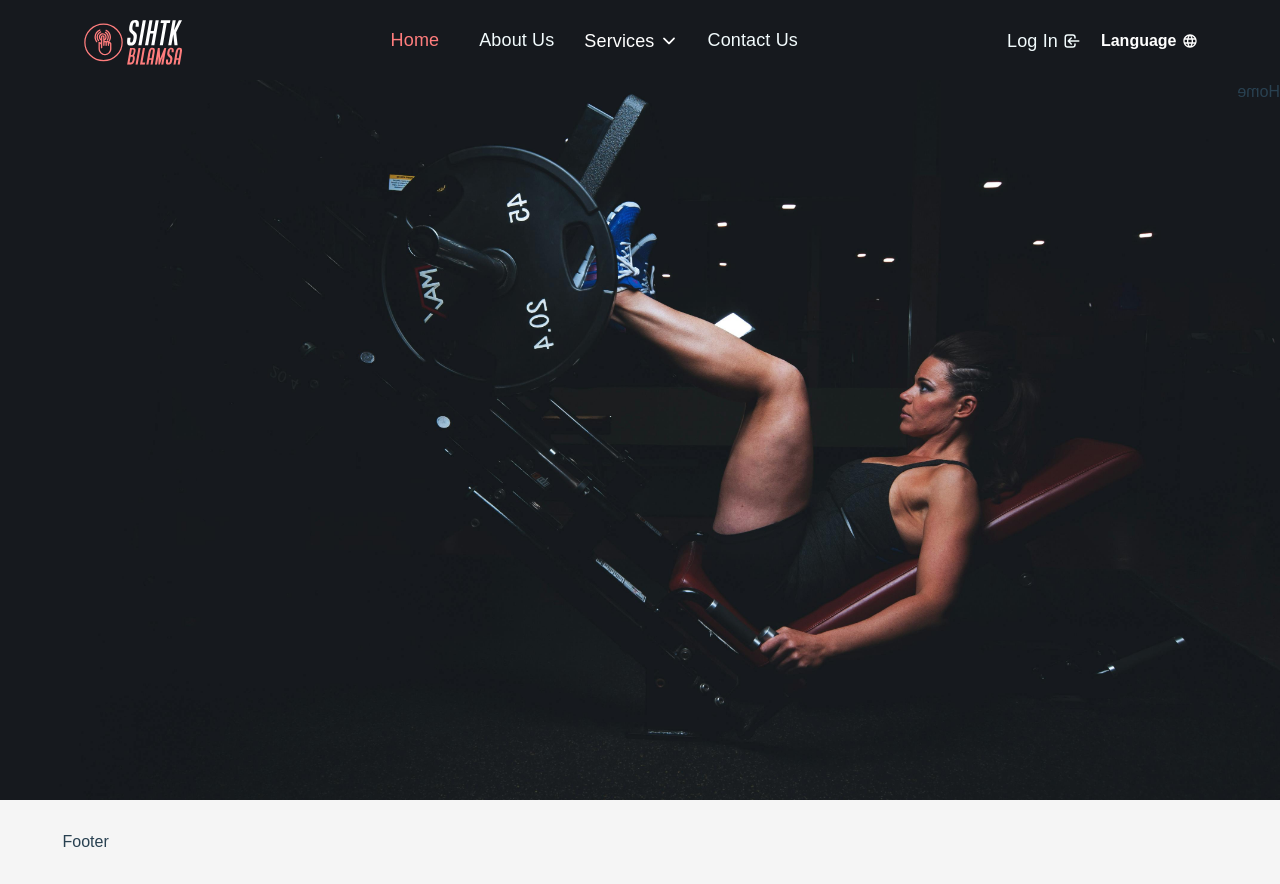
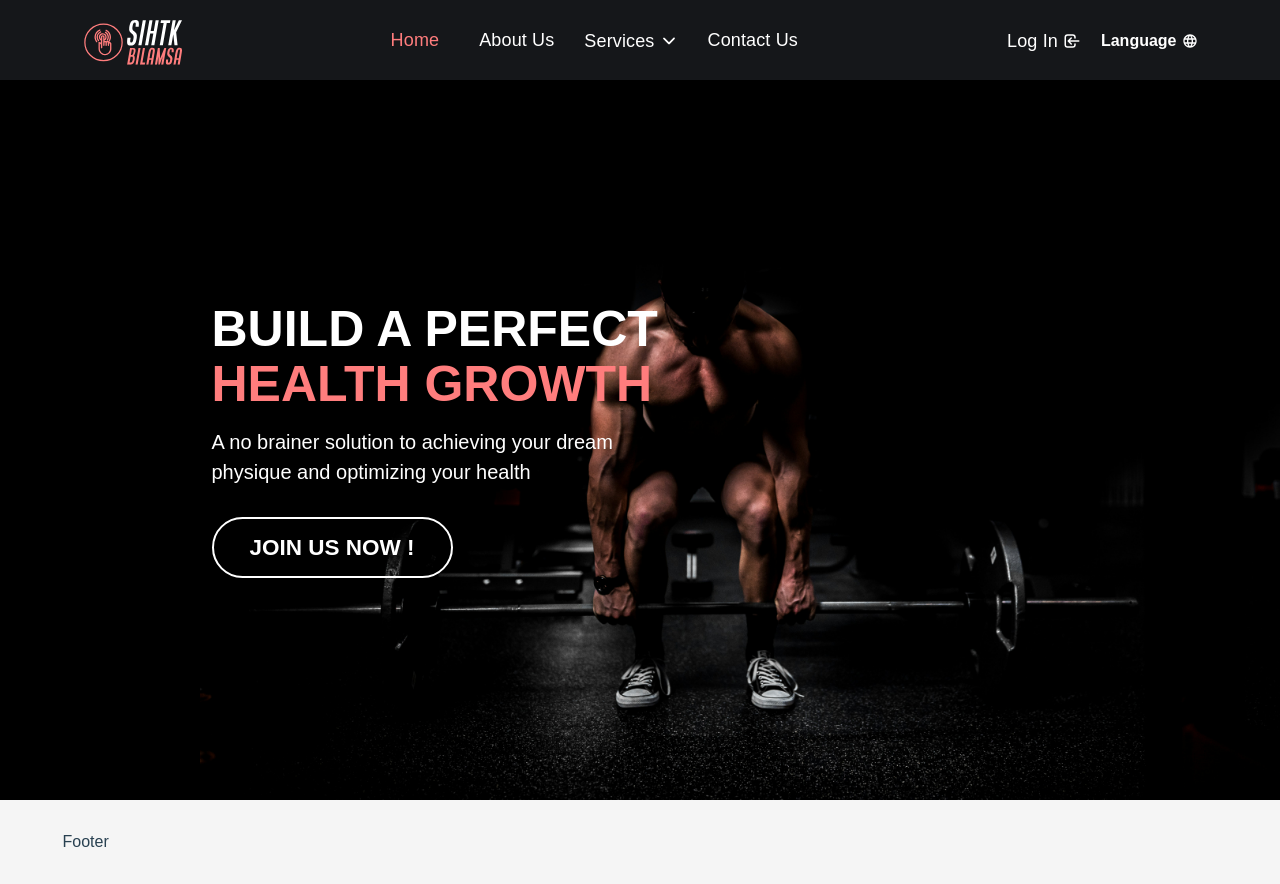
Before and after one commit to aligamaljk/sihtkBilamsa, a React (Vite) app: page / in a window 1280 px wide. Built offline with nearby package versions, Linux system fonts and the light colour scheme.

Commit message:
Added Btn component, created UI folder, added styles for the navabar, added info section into hero section

```diff
--- a/src/Components/Header/Header.tsx
+++ b/src/Components/Header/Header.tsx
@@ -100,7 +100,7 @@ const HeaderApp: React.FC<ITranslation> = ({ t }) => {
           onClick={() => setActiveTab('home')}
           classNameTab='home'
           state={activeTab}
-          linkText={t.home}
+          linkText={t.homeTab}
         />
         {/* <Link to='/about'>{t.aboutUs}</Link> */}
         <ActiveLinkTab
--- a/src/Components/Header/OwnLayout.scss
+++ b/src/Components/Header/OwnLayout.scss
@@ -19,7 +19,7 @@
         font-size: 24px;
         font-weight: 700;
         a {
-          color: $white-500;
+          color: $white;
         }
       }
       .links {
@@ -28,7 +28,7 @@
         gap: 20px;
       }
       a {
-        color: $white-500;
+        color: $white;
         font-size: 18px;
         letter-spacing: 0.14px;
         text-transform: capitalize;
--- a/src/Components/Home/Home.scss
+++ b/src/Components/Home/Home.scss
@@ -1,7 +1,59 @@
+@import '../../styles/variables';
+
 .home {
-  background-image: url('/hero-img.jpg');
-  background-position: center;
-  background-size: cover;
-  transform: scaleX(-1);
   min-height: calc(100vh - 80px);
+  position: relative;
+  z-index: 1;
+  color: $white;
+
+  &::after {
+    content: '';
+    position: absolute;
+    inset: 0;
+    z-index: -1;
+    transform: scaleX(-1);
+
+    background-image: url('/hero-img2.jpg');
+    // background-position: center;
+    // background-size: cover;
+    background-size: contain;
+    background-repeat: no-repeat;
+    background-color: $black;
+  }
+
+  .container {
+    position: relative;
+  }
+
+  // Section info and text
+  .section-info {
+    position: absolute;
+    top: 0;
+    left: 140px;
+    z-index: 20;
+    height: calc(100vh - 80px);
+    display: flex;
+    flex-direction: column;
+    justify-content: center;
+    transform: translateY(0px);
+    align-items: start;
+
+    h1 {
+      font-size: 5rem;
+      font-weight: 700;
+      line-height: 5.5rem;
+      text-transform: uppercase;
+      color: $white;
+    }
+    .second-heading {
+      // color: white;
+      color: $primary-color;
+    }
+    p {
+      font-size: 2rem;
+      font-weight: 400;
+      max-width: 480px;
+      margin: 15px 0px 30px;
+    }
+  }
 }
--- a/src/Components/Home/Home.tsx
+++ b/src/Components/Home/Home.tsx
@@ -1,11 +1,21 @@
 import { ITranslation } from '../../types';
+import Btn from '../UI/Button/Btn';
 import './Home.scss';
 
 const Home = ({ t }: ITranslation) => {
   return (
-    <div className='home'>
-      <h1>{t.home}</h1>
-    </div>
+    <section className='home'>
+      <div className='container'>
+        <div className='section-info'>
+          <h1>{t.homePage?.hero?.h1_1}</h1>
+          <h1 className='second-heading'>{t.homePage?.hero?.h1_2}</h1>
+          <p>{t.homePage?.hero?.p}</p>
+          <Btn size='lg' onClick={() => console.log('clicked')}>
+            {t.homePage?.hero?.btn}
+          </Btn>
+        </div>
+      </div>
+    </section>
   );
 };
 
--- /dev/null
+++ b/src/Components/UI/Button/Btn.scss
@@ -0,0 +1,36 @@
+@import '../../../styles/variables';
+
+.btn {
+  text-transform: uppercase;
+  border-radius: 50px;
+  padding: 0.7em 1.6em;
+
+  &.sm {
+    font-size: 1.2rem;
+    font-weight: 400;
+  }
+
+  &.md {
+    font-size: 1.7rem;
+    font-weight: 600;
+  }
+
+  &.lg {
+    font-size: 2.25rem;
+    font-weight: 700;
+  }
+}
+
+@media (max-width: 480px) {
+  .btn {
+    .sm {
+      font-size: 0.8rem;
+    }
+    .md {
+      font-size: 1rem;
+    }
+    .lg {
+      font-size: 1.4rem;
+    }
+  }
+}
--- /dev/null
+++ b/src/Components/UI/Button/Btn.tsx
@@ -0,0 +1,40 @@
+import React from 'react';
+import './Btn.scss';
+
+interface BtnPropsType {
+  children: React.ReactNode;
+  onClick?: () => void;
+  size?: 'sm' | 'md' | 'lg';
+  styles?: { [key: string]: string };
+}
+
+function Btn({
+  children,
+  onClick,
+  size = 'md',
+  styles
+}: BtnPropsType) {
+  const sizes = {
+    sm: 'sm',
+    md: 'md',
+    lg: 'lg'
+  };
+
+  const btnStyles = {
+    border: '2px solid white',
+    color: 'white',
+    ...styles
+  };
+
+  return (
+    <button
+      onClick={onClick}
+      className={`btn ${sizes[size]}`}
+      style={btnStyles}
+    >
+      {children}
+    </button>
+  );
+}
+
+export default Btn;
--- a/src/Components/UI/Logo.tsx
+++ b/src/Components/UI/Logo.tsx
@@ -2,7 +2,14 @@
 import logo from '../../assets/logo.svg';
 
 function Logo({ height = 45 }: { height?: number }) {
-  return <img src={logo} alt='logo' height={height} />;
+  return (
+    <img
+      src={logo}
+      alt='logo'
+      height={height}
+      style={{ maxWidth: 'unset' }}
+    />
+  );
 }
 
 export default Logo;
--- a/src/localization/ar.tsx
+++ b/src/localization/ar.tsx
@@ -2,7 +2,7 @@ export default {
   greeting: 'مرحبا',
   logo: 'الصحه',
   OwnNotFound: 'إرجع للصفحة الرئيسية',
-  home: 'الرئيسية',
+  homeTab: 'الرئيسية',
   contactUs: 'اتصل بنا',
   articles: 'مقالات',
   blogs: 'المدونات',
@@ -104,6 +104,14 @@ export default {
   okText: 'نعم',
   cancelText: 'لا',
   websiteName: 'صحتك بِلَمسة',
+  homePage: {
+    hero: {
+      h1_1: 'بناء نمو',
+      h1_2: 'صحي مثالي',
+      p: 'حل لا يحتاج إلى التفكير لتحقيق اللياقة البدنية التي تحلم بها وتحسين صحتك',
+      btn: 'انضم إلينا الآن !'
+    }
+  },
   aboutPage: {
     about: 'عن',
     aboutDescriptionP1:
--- a/src/localization/en.tsx
+++ b/src/localization/en.tsx
@@ -4,7 +4,7 @@ export default {
   OwnNotFound: 'Go Back To The Homepage',
   product: 'Products',
   cart: 'Cart',
-  home: 'Home',
+  homeTab: 'Home',
   contactUs: 'Contact Us',
   articles: 'Articles',
   blogs: 'Blogs',
@@ -109,6 +109,14 @@ export default {
   okText: 'Ok',
   cancelText: 'Cancel',
   websiteName: 'Sihtk Bilamsa',
+  homePage: {
+    hero: {
+      h1_1: 'Build a perfect',
+      h1_2: 'Health growth',
+      p: 'A no brainer solution to achieving your dream physique and optimizing your health',
+      btn: 'Join us now !'
+    }
+  },
   aboutPage: {
     about: 'About',
     aboutDescriptionP1:
--- a/src/styles/_reset.scss
+++ b/src/styles/_reset.scss
@@ -347,7 +347,7 @@ $breakpoints: (
   'md': 768px,
   'lg': 992px,
   'xl': 1201px,
-  'xxl': 1601px
+  'xxl': 1401px
 );
 
 @mixin mq($width, $type: max) {
@@ -370,10 +370,10 @@ $breakpoints: (
   width: 100%;
 
   @include mq('xxl', min) {
-    max-width: 1427px;
+    max-width: 1320px;
   }
   @include mq('xxl') {
-    max-width: 1127px;
+    max-width: 1137px;
   }
   @include mq('xl') {
     max-width: 933px;
--- a/src/styles/_variables.scss
+++ b/src/styles/_variables.scss
@@ -1,7 +1,65 @@
 $primary-color: #ff7d7d;
-$pink-800: #8c4191;
-$white-500: #f2fbfd;
-$red-500: #fe4969;
-$black-500: #294151;
-$black-800: #16191e;
-$blueSky-500: #06b4cf;
+$secondary-color: white;
+$white: white;
+$black: black;
+
+// Shades Colors
+$red-100: #fcfdfe;
+$red-200: #f9e1e1;
+$red-300: #f8c7c7;
+$red-400: #ff9b9b;
+$red-500: #f45252;
+$red-600: #de4e4e;
+$red-700: #ca4848;
+$red-800: #b84747;
+$red-900: #a64a4a;
+
+$pink-100: #f9eced;
+$pink-200: #f0b6bd;
+$pink-300: #e9889f;
+$pink-400: #ec7f87;
+$pink-500: #fc5c6f;
+$pink-600: #e93d52;
+$pink-700: #d34650;
+$pink-800: #b57f7b;
+$pink-900: #9e6074;
+
+$blueSky-100: #acc9cd;
+$blueSky-200: #92bec5;
+$blueSky-300: #76b8c2;
+$blueSky-400: #57b6c4;
+$blueSky-500: #35b9cd;
+$blueSky-600: #1db6ce;
+$blueSky-700: #06b4cf;
+$blueSky-800: #1795a8;
+$blueSky-900: #227c8a;
+
+$purple-100: #c0b3c1;
+$purple-200: #b29eb4;
+$purple-300: #a88aaa;
+$purple-400: #9f75a2;
+$purple-500: #9a609e;
+$purple-600: #925097;
+$purple-700: #8c4191;
+$purple-800: #78427b;
+$purple-900: #67406a;
+
+$gray-100: #6e747a;
+$gray-200: #545e68;
+$gray-300: #49555f;
+$gray-400: #404e59;
+$gray-500: #354852;
+$gray-600: #2f4551;
+$gray-700: #2a3e4e;
+$gray-800: #293b47;
+$gray-900: #272f38;
+
+$black-100: #2c2e30;
+$black-200: #28292c;
+$black-300: #242528;
+$black-400: #202225;
+$black-500: #1c1f23;
+$black-600: #191c20;
+$black-700: #16191e;
+$black-800: #15171a;
+$black-900: #131517;
```
Also changed, not shown: src/types/index.tsx (+9 -1 lines).
